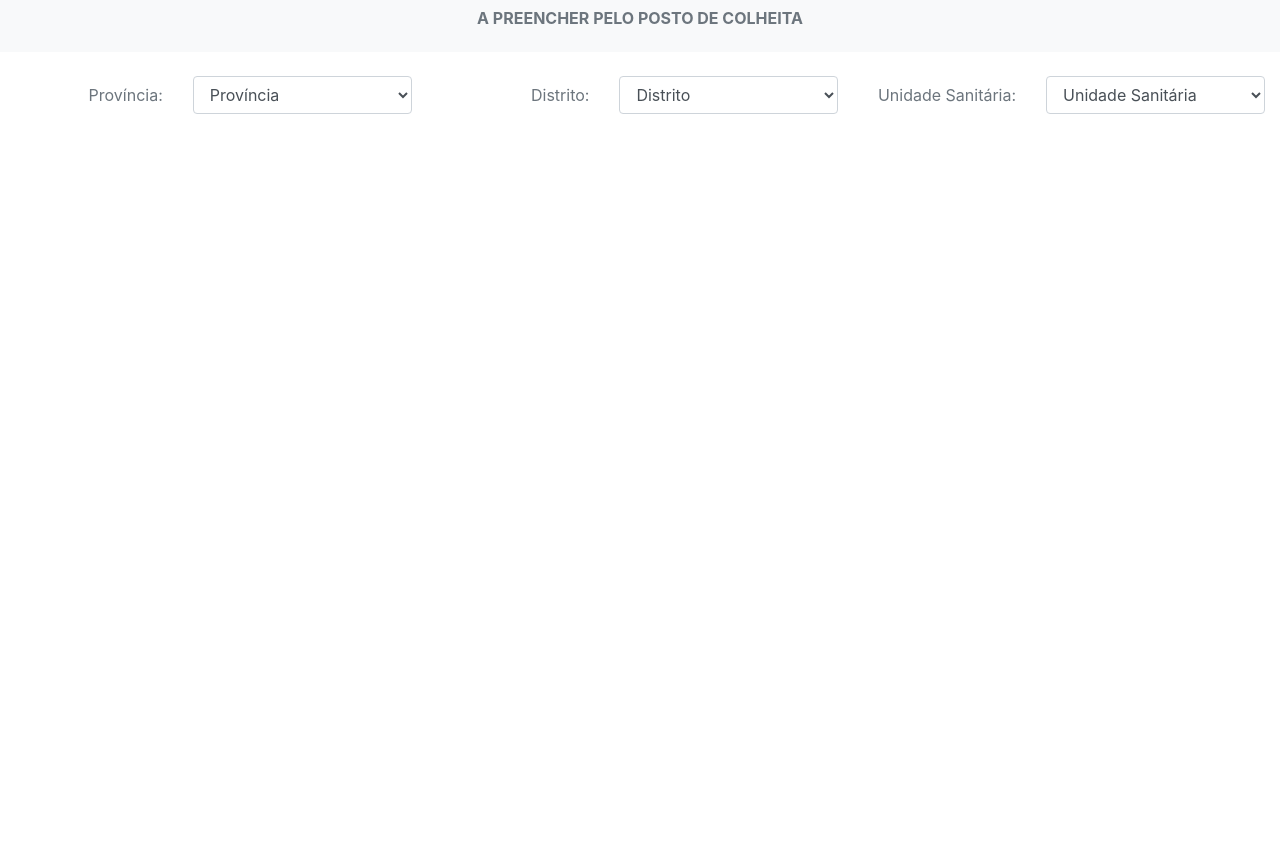
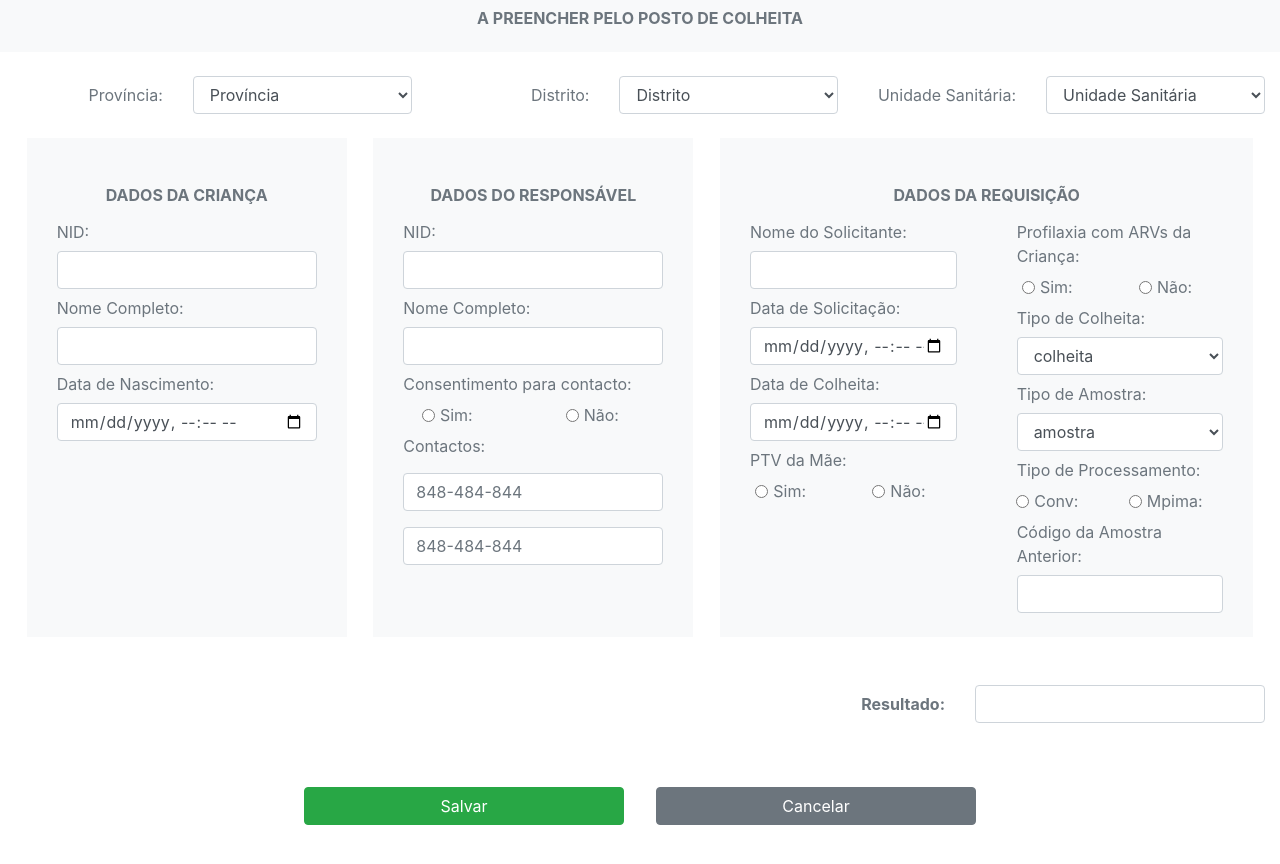
Before and after one commit to irzelindo/disa_poc_fe, a React (Create React App) app: page / in a window 1280 px wide. Shown: the part 280-1144 px from the top of the page. Before the commit the page ends 800 px from the top, so only its background shows below. Built offline with nearby package versions, Linux system fonts and the light colour scheme.

Commit message:
Compile form tree

```diff
--- a/src/components/form/form.js
+++ b/src/components/form/form.js
@@ -3,6 +3,9 @@ import FormHeader from "./form_header";
 import FormSeach from './form_search';
 import PostoColheitaHeader from "./posto_colheita_header";
 import PostoColheitaFilters from "./posto_colheita_filters";
+import FormRegisto from "./form_registo";
+import FormResultado from "./form_resultado";
+import FormSubmit from "./form_submit";
 
 class Form extends Component {
   render(){
@@ -12,6 +15,9 @@ class Form extends Component {
             <FormSeach />
             <PostoColheitaHeader />
             <PostoColheitaFilters />
+            <FormRegisto />
+            <FormResultado />
+            <FormSubmit />
         </form>
     )
   };
```
